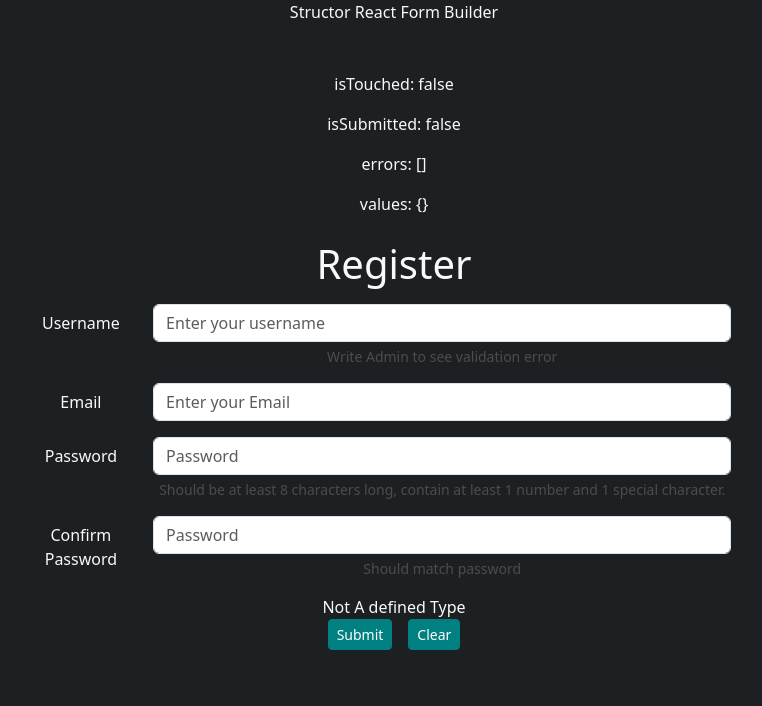
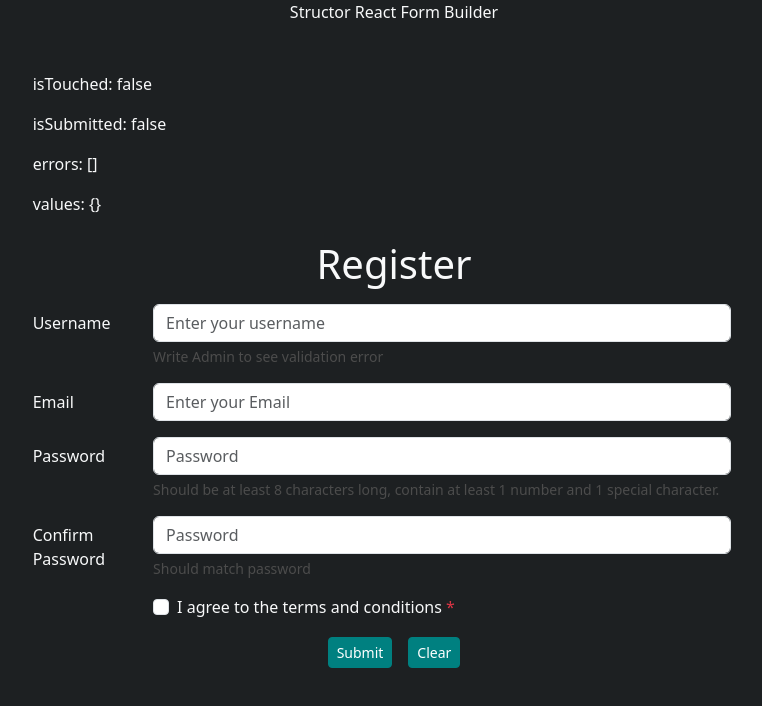
Before and after one commit to iMuhammadMustafa/Structor.ReactFormBuilder, a React (Vite) app: page / in a window 1280 px wide. Shown: the top 706 px of the page, without its empty margins (246-1008 px from the left). Built offline with nearby package versions, Linux system fonts and the light colour scheme.

Commit message:
Update Some types

```diff
--- a/src/FormBuilder/Elements/UI/Label/Label.tsx
+++ b/src/FormBuilder/Elements/UI/Label/Label.tsx
@@ -1,13 +1,15 @@
 import { memo } from "react";
+
 //extends React.DetailedHTMLProps<React.LabelHTMLAttributes<HTMLLabelElement>, HTMLLabelElement>
 //extends React.LabelHTMLAttributes<HTMLLabelElement>
 //React.HTMLAttributes<HTMLLabelElement>
-export interface ILabel extends React.HTMLProps<HTMLLabelElement> {
+export interface ILabel {
   id: string;
   text?: string;
   isRequired?: boolean;
   cssClasses?: string;
   requiredCssClasses?: string;
+  htmlProps?: React.HTMLProps<HTMLLabelElement>;
   children?: React.ReactNode;
 }
 
--- a/src/FormBuilder/FieldBuilder/FieldBuilder.tsx
+++ b/src/FormBuilder/FieldBuilder/FieldBuilder.tsx
@@ -1,12 +1,15 @@
 import { useEffect, useState } from "react";
+
+import CheckBoxInput from "@FormBuilder/Elements/Inputs/CheckBoxInput/CheckBoxInput";
+
 import TextInput, { ITextInput } from "../Elements/Inputs/TextInput/TextInput";
+import { IError } from "../Types/Error";
 import { IField, InputTypes } from "../Types/Field";
-import { IError } from "../Types/Error";
 
 export interface IFieldBuilder {
-  fieldSchema: ITextInput;
+  fieldSchema: IField;
   validationSchema?: IValidationSchema;
-  value?: string;
+  value?: unknown;
   errors?: Array<IError>;
   handleInputBlur?: (target: IField | ITextInput, e: React.FocusEvent<HTMLInputElement>) => void;
   handleInputChange?: (target: IField | ITextInput, e: React.ChangeEvent<HTMLInputElement>) => void;
@@ -31,7 +34,14 @@ export default function FieldBuilder(field: IFieldBuilder) {
   const handleChange = async (e: React.ChangeEvent<HTMLInputElement>) => {
     setIsTouched(true);
     if (handleInputChange) {
-      await handleInputChange({ name, value: e.target.value, type }, e);
+      switch (type) {
+        case InputTypes.CHECKBOX:
+          await handleInputChange({ name, value: e.target.checked, type }, e);
+          break;
+        default:
+          await handleInputChange({ name, value: e.target.value, type }, e);
+          break;
+      }
     }
   };
 
@@ -49,6 +59,19 @@ export default function FieldBuilder(field: IFieldBuilder) {
   }, [isFormCleared]);
 
   switch (type) {
+    case InputTypes.CHECKBOX:
+      return (
+        <CheckBoxInput
+          {...field}
+          {...fieldSchema}
+          {...htmlFields}
+          label={fieldSchema.label}
+          value={value}
+          isTouched={isTouched}
+          handleBlur={handleBlur}
+          handleChange={handleChange}
+        />
+      );
     case InputTypes.TEXT:
     case InputTypes.EMAIL:
     case InputTypes.PASSWORD:
--- a/src/FormBuilder/FieldsBuilder/FieldsBuilder.tsx
+++ b/src/FormBuilder/FieldsBuilder/FieldsBuilder.tsx
@@ -3,7 +3,7 @@ import { IError } from "../Types/Error";
 
 export interface IFieldsBuilder {
   fields: Array<IFieldBuilder>;
-  values?: any;
+  values?: never;
   setValues?: any;
   isFormCleared?: boolean;
   isFormSubmit?: boolean;
--- a/src/FormBuilder/Form/Form.tsx
+++ b/src/FormBuilder/Form/Form.tsx
@@ -1,16 +1,16 @@
-import { useEffect, useReducer, useRef } from "react";
+import { useReducer, useRef } from "react";
+
+import Button from "../Elements/Button/Button";
+import FieldsBuilder from "../FieldsBuilder/FieldsBuilder";
+import { ValidateFormInputs } from "../Services/Validation.Service";
+import { IError } from "../Types/Error";
+import { IField, InputTypes } from "../Types/Field";
+import DevInfo from "./DevInfo";
 import { FormActionsTypes, IForm, IFormAction, IFormState } from "./Form.types";
-import DevInfo from "./DevInfo";
-import FieldsBuilder from "../FieldsBuilder/FieldsBuilder";
-import Button from "../Elements/Button/Button";
-import { IError } from "../Types/Error";
-import { ValidateFormInputs } from "../Services/Validation.Service";
-import { IField, InputTypes } from "../Types/Field";
 
 export default function Form({
   values,
   setValues,
-  setErrors,
   schema: { title, fields, clearBtn, dev = false },
   handleFormSubmit,
   children,
@@ -97,18 +97,35 @@ export default function Form({
       validationSchema: formField?.validationSchema,
     };
     clearTimeout(timerRef.current as NodeJS.Timeout);
-    timerRef.current = setTimeout(async () => {
-      const inputErrors = await ValidateFormInputs(formState.errors, inputField, field.value);
-      formStateDispatch({ type: FormActionsTypes.UPDATE_ERRORS, payload: inputErrors });
-    }, 1000);
+
+    timerRef.current = setTimeout(
+      async () => {
+        const inputErrors = await ValidateFormInputs(formState.errors, inputField, field.value);
+        formStateDispatch({ type: FormActionsTypes.UPDATE_ERRORS, payload: inputErrors });
+      },
+      field.type == InputTypes.CHECKBOX ? 0 : 1000,
+    );
+
+    // switch (field.type) {
+    //   case InputTypes.CHECKBOX: {
+    //     const inputErrors = await ValidateFormInputs(formState.errors, inputField, field.value);
+    //     formStateDispatch({ type: FormActionsTypes.UPDATE_ERRORS, payload: inputErrors });
+    //     break;
+    //   }
+    //   default:
+    //     timerRef.current = setTimeout(async () => {
+    //       const inputErrors = await ValidateFormInputs(formState.errors, inputField, field.value);
+    //       formStateDispatch({ type: FormActionsTypes.UPDATE_ERRORS, payload: inputErrors });
+    //     }, field.type == InputTypes.CHECKBOX ? 0 : 1000);
+    // }
   };
 
-  const updateValues = (field: IField, e: React.ChangeEvent<HTMLInputElement>) => {
+  const updateValues = (field: IField, _e: React.ChangeEvent<HTMLInputElement>) => {
     const { name, type, value, parentName } = { ...field };
     switch (type) {
-      // case InputTypes.CHECKBOX:
-      //   setValues({ ...values, [name]: e.target.checked });
-      //   break;
+      case InputTypes.CHECKBOX:
+        setValues({ ...values, [name]: value });
+        break;
       // case InputTypes.GROUP:
       case InputTypes.TEXT:
       case InputTypes.EMAIL:
--- a/src/FormBuilder/Services/Validation.Service.js
+++ b/src/FormBuilder/Services/Validation.Service.js
@@ -16,7 +16,7 @@ export const ValidateFormInputs = async (errors, { name, label, validationSchema
 export const validateBuiltInRules = (validationSchema, input, builtInRulesErrors) => {
   if (validationSchema.isRequired) {
     const isValid = input.value ? true : false;
-    const errorSchema = { name: "isRequired", message: `This field is required`, type: errorTypes.BUILT_IN };
+    const errorSchema = { name: "isRequired", message: "This field is required", type: errorTypes.BUILT_IN };
     builtInRulesErrors = updateErrors(isValid, errorSchema, input, builtInRulesErrors);
   }
 
--- a/src/FormBuilder/Types/Field.ts
+++ b/src/FormBuilder/Types/Field.ts
@@ -3,8 +3,9 @@ import { IError } from "./Error";
 export interface IField {
   id?: string;
   name: string;
-  value?: string;
+  value?: any;
   type: InputTypes;
+  label?: string;
   errors?: Array<IError>;
   parentName?: string;
   children?: React.ReactNode;
--- a/src/index.scss
+++ b/src/index.scss
@@ -11,7 +11,7 @@ $form-text-color: #4c4c4c;
   font-weight: 400;
 
   margin: 0 auto;
-  text-align: center;
+  // text-align: center;
 
   color-scheme: light dark;
   color: rgba(255, 255, 255, 0.87);
--- a/tsconfig.paths.json
+++ b/tsconfig.paths.json
@@ -2,8 +2,7 @@
   "compilerOptions": {
     "baseUrl": ".",
     "paths": {
-      "@Shared/*": ["./src/Shared/*"],
-      "@Modules/*": ["./src/Modules/*"],
+      "@FormBuilder/*": ["./src/FormBuilder/*"],
       "@/*": ["./src/*"]
     }
   }
```
Also changed, not shown: 1 other file (tests, documents, lock files or other folders).
